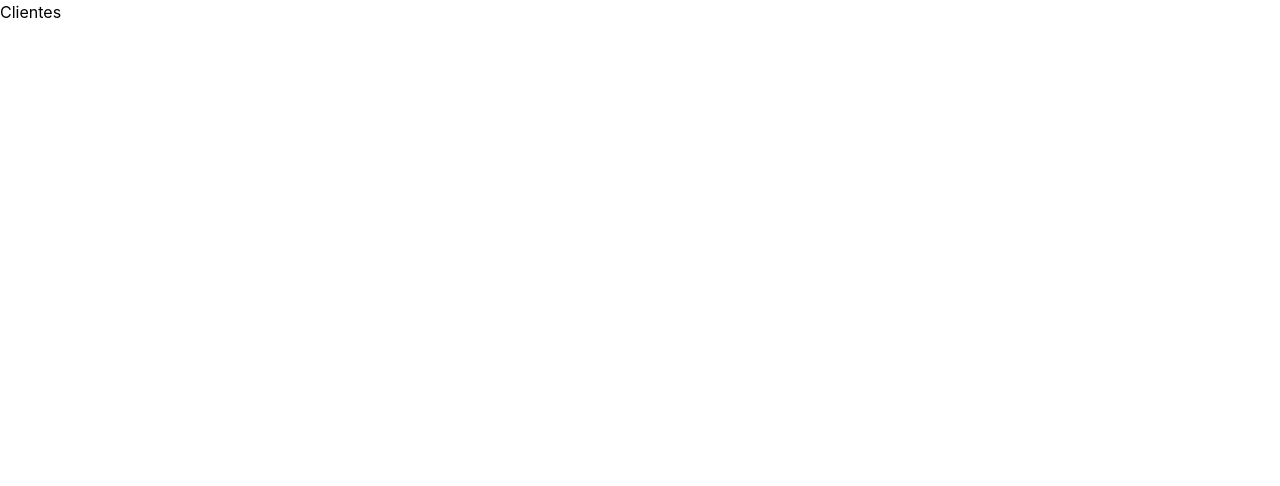
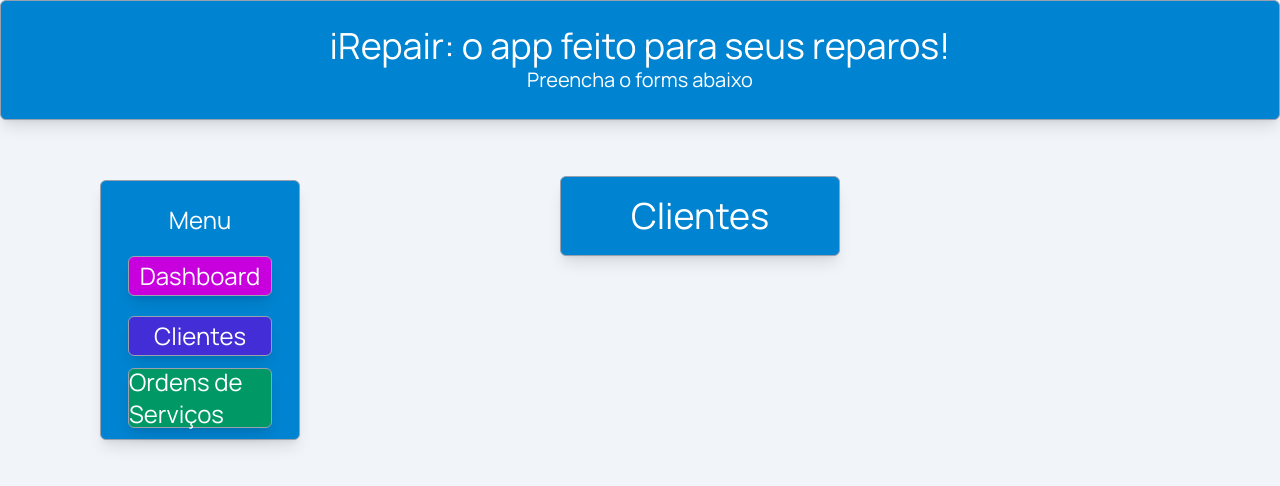
Before and after one commit to Johnnydpg/iRepair, a React (Vite) app: page /Clients in a window 1280 px wide. Shown: the top 486 px of the page. Built offline with nearby package versions, Linux system fonts and the light colour scheme.

Commit message:
style(layout): Estiliza o design que será reaproveitado em cada route

```diff
--- a/src/App.tsx
+++ b/src/App.tsx
@@ -2,13 +2,16 @@ import { BrowserRouter, Routes, Route } from 'react-router';
 import Dashboard from './Pages/Dashboard';
 import Clients from './Pages/Clients';
 import ServicesOrders from './Pages/ServicesOrders';
+import MainLayout from './layout/MainLayout';
 function App() {
   return (
     <BrowserRouter>
       <Routes>
-          <Route path='/' element = {<Dashboard/>}/>
-          <Route path='/Clients' element = {<Clients/>}/>
-          <Route path='/ServicesOrders' element = {<ServicesOrders/>}/>
+          <Route element = {<MainLayout/>}>
+            <Route path='/' element = {<Dashboard/>}/>
+            <Route path='/Clients' element = {<Clients/>}/>
+            <Route path='/ServicesOrders' element = {<ServicesOrders/>}/>
+            </Route>
       </Routes>
     </BrowserRouter>
   );
--- a/src/Pages/Clients.tsx
+++ b/src/Pages/Clients.tsx
@@ -3,6 +3,6 @@ const Clients = () => {
         <main>
             <h1>Clientes</h1>
         </main>
-    )
+    );
 }
 export default Clients;
--- a/src/Pages/Dashboard.tsx
+++ b/src/Pages/Dashboard.tsx
@@ -3,6 +3,6 @@ const Dashboard = () =>{
         <main>
             <h1> Dashboard </h1>
         </main>
-    )
+    );
 }
 export default Dashboard;
--- a/src/Pages/ServicesOrders.tsx
+++ b/src/Pages/ServicesOrders.tsx
@@ -3,6 +3,6 @@ const ServicesOrders = () =>{
         <main>
             <h1>Pedidos OS</h1>
         </main>
-    )
+    );
 }
 export default ServicesOrders;
--- a/src/index.css
+++ b/src/index.css
@@ -1 +1,2 @@
+@import url('https://fonts.googleapis.com/css2?family=Manrope:wght@200..800&display=swap');
 @import "tailwindcss";
--- /dev/null
+++ b/src/layout/MainLayout.tsx
@@ -0,0 +1,21 @@
+import { Outlet, Link } from "react-router";
+const MainLayout = () =>{
+    return(
+        <div className="min-h-screen overflow-x-hidden font-[Manrope] bg-slate-100">
+        <header className="bg-sky-600 h-30 w-full rounded-md border border-gray-400 shadow-lg flex flex-col justify-center items-center">
+            <h1 className="text-white text-4xl">iRepair: o app feito para seus reparos!</h1>
+            <h3 className="text-white text-xl">Preencha o forms abaixo</h3>
+        </header>
+        <aside className="translate-y-15 translate-x-25 bg-sky-600 h-65 w-50 rounded-md border border-gray-400 shadow-lg flex flex-col justify-center items-center text-white text-2xl">
+            <h1 className="-translate-y-5">Menu</h1>
+            <Link to="/" className="flex items-center justify-center bg-fuchsia-600 rounded-md border border-gray-400 shadow-lg h-10 w-36"> Dashboard </Link>
+            <Link to="/Clients" className="translate-y-5 flex items-center justify-center bg-indigo-700 rounded-md border border-gray-400 shadow-lg h-10 w-36"> Clientes </Link>
+            <Link to="/ServicesOrders"className="translate-y-8 flex items-center justify-center bg-emerald-600 rounded-md border border-gray-400 shadow-lg h-15 w-36"> Ordens de   Serviços</Link>
+        </aside>
+        <main className="translate-x-140 -translate-y-51 bg-sky-600 w-70 h-20 rounded-md border border-gray-400 shadow-lg text-white text-4xl flex items-center justify-center">
+            <Outlet/>
+        </main>
+        </div>
+    );
+}
+export default MainLayout;
```
